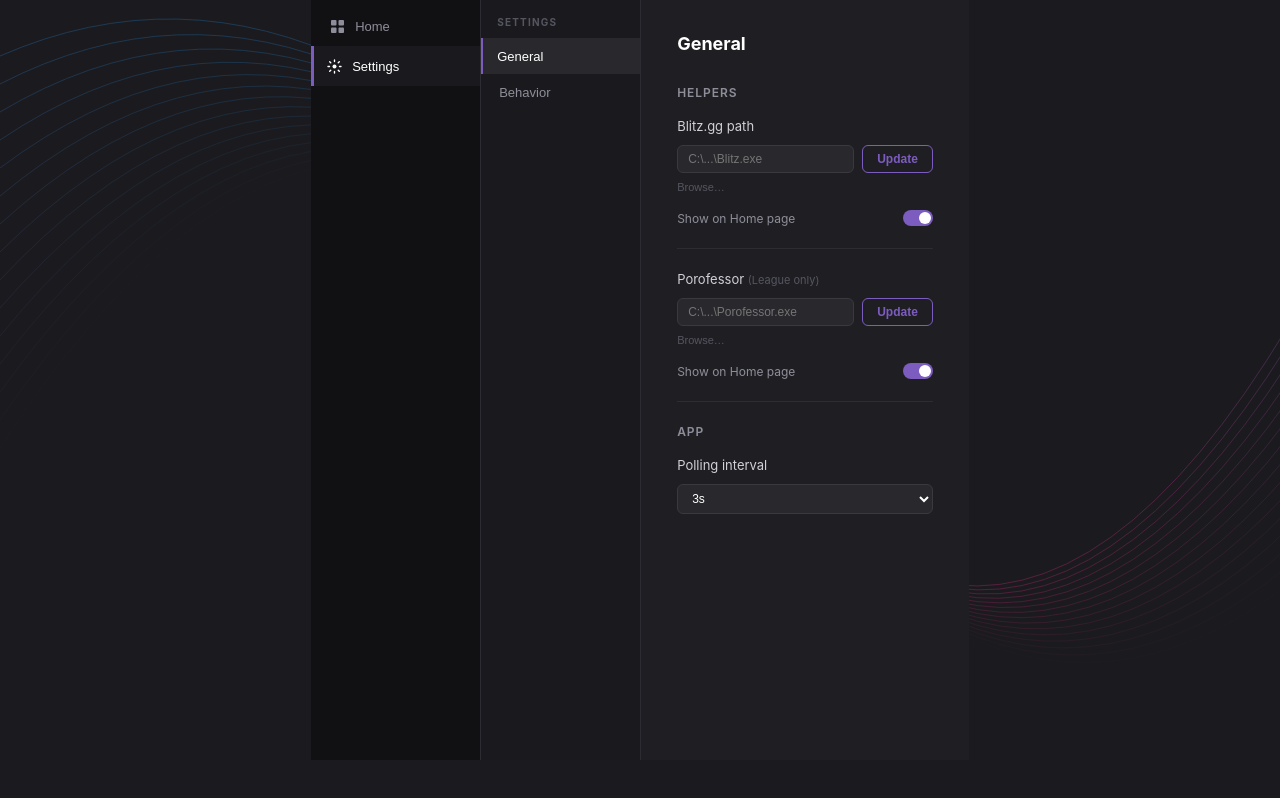
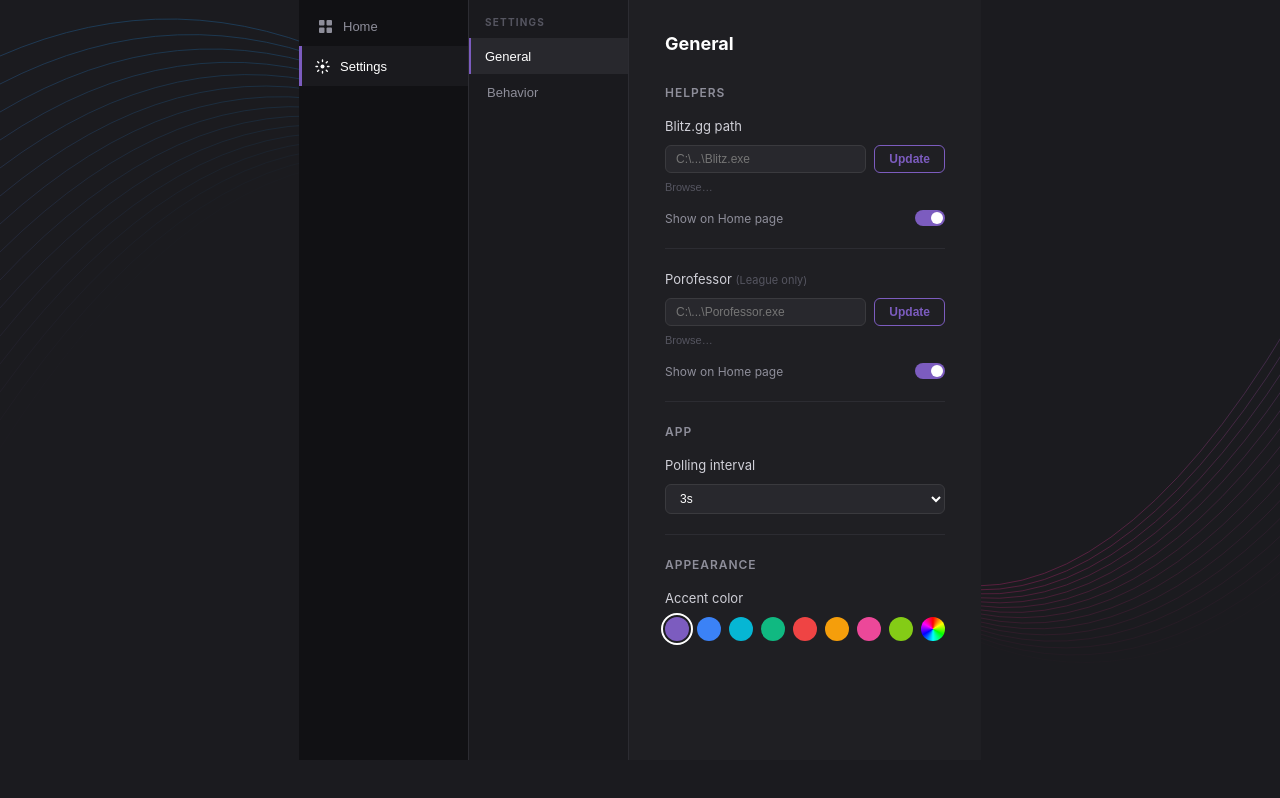
Before and after one commit to hideoneric/riot-companion-helper, a React (Vite) app in the folder src/renderer/: page / in a window 1280 px wide. Both pictures are taken after a click on the button "Open Settings". Built offline with nearby package versions, Linux system fonts and the light colour scheme; the HTML template or start-up script is replaced by a standard one.

Commit message:
feat: add Appearance section with accent color picker to General settings

```diff
--- a/src/renderer/src/pages/SettingsPage.tsx
+++ b/src/renderer/src/pages/SettingsPage.tsx
@@ -155,6 +155,10 @@ function GeneralSettings({ settings, onSave }: { settings: Settings; onSave: (s:
           ))}
         </select>
       </SettingRow>
+
+      {/* ── Appearance ── */}
+      <div style={{ height: 1, background: '#2c2c32', margin: '20px 0' }} />
+      <AppearanceSection settings={settings} onSave={onSave} />
     </div>
   )
 }
@@ -404,3 +408,64 @@ function CheckboxRow({
     </label>
   )
 }
+
+const ACCENT_PRESETS = [
+  '#7c5cbf', '#3b82f6', '#06b6d4', '#10b981',
+  '#ef4444', '#f59e0b', '#ec4899', '#84cc16',
+]
+
+function AppearanceSection({
+  settings,
+  onSave,
+}: {
+  settings: Settings
+  onSave: (s: Settings) => Promise<void>
+}) {
+  const colorInputRef = React.useRef<HTMLInputElement>(null)
+  const isCustom = !ACCENT_PRESETS.includes(settings.themeColor)
+
+  return (
+    <div style={{ marginTop: 20 }}>
+      <SectionHeading>Appearance</SectionHeading>
+      <SettingRow label="Accent color">
+        <div style={{ display: 'flex', gap: 8, alignItems: 'center', flexWrap: 'wrap' }}>
+          {ACCENT_PRESETS.map((color) => {
+            const active = settings.themeColor === color
+            return (
+              <button
+                key={color}
+                onClick={() => onSave({ ...settings, themeColor: color })}
+                title={color}
+                style={{
+                  width: 24, height: 24, borderRadius: '50%', border: 'none',
+                  background: color, cursor: 'pointer', padding: 0, flexShrink: 0,
+                  outline: active ? '2px solid #ffffff' : '2px solid transparent',
+                  outlineOffset: 2,
+                }}
+              />
+            )
+          })}
+          {/* Custom swatch */}
+          <button
+            onClick={() => colorInputRef.current?.click()}
+            title="Custom color"
+            style={{
+              width: 24, height: 24, borderRadius: '50%', border: 'none',
+              background: 'conic-gradient(red, yellow, lime, cyan, blue, magenta, red)',
+              cursor: 'pointer', padding: 0, flexShrink: 0,
+              outline: isCustom ? '2px solid #ffffff' : '2px solid transparent',
+              outlineOffset: 2,
+            }}
+          />
+          <input
+            ref={colorInputRef}
+            type="color"
+            value={settings.themeColor}
+            onChange={(e) => onSave({ ...settings, themeColor: e.target.value })}
+            style={{ position: 'absolute', opacity: 0, pointerEvents: 'none', width: 0, height: 0 }}
+          />
+        </div>
+      </SettingRow>
+    </div>
+  )
+}
```
